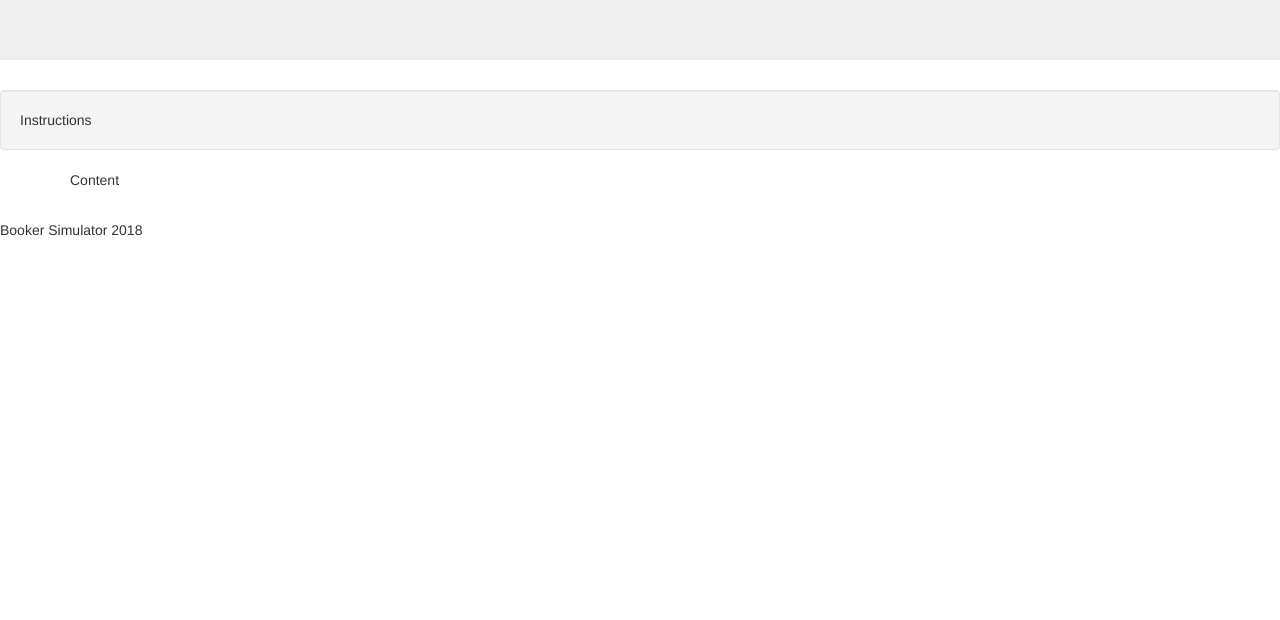
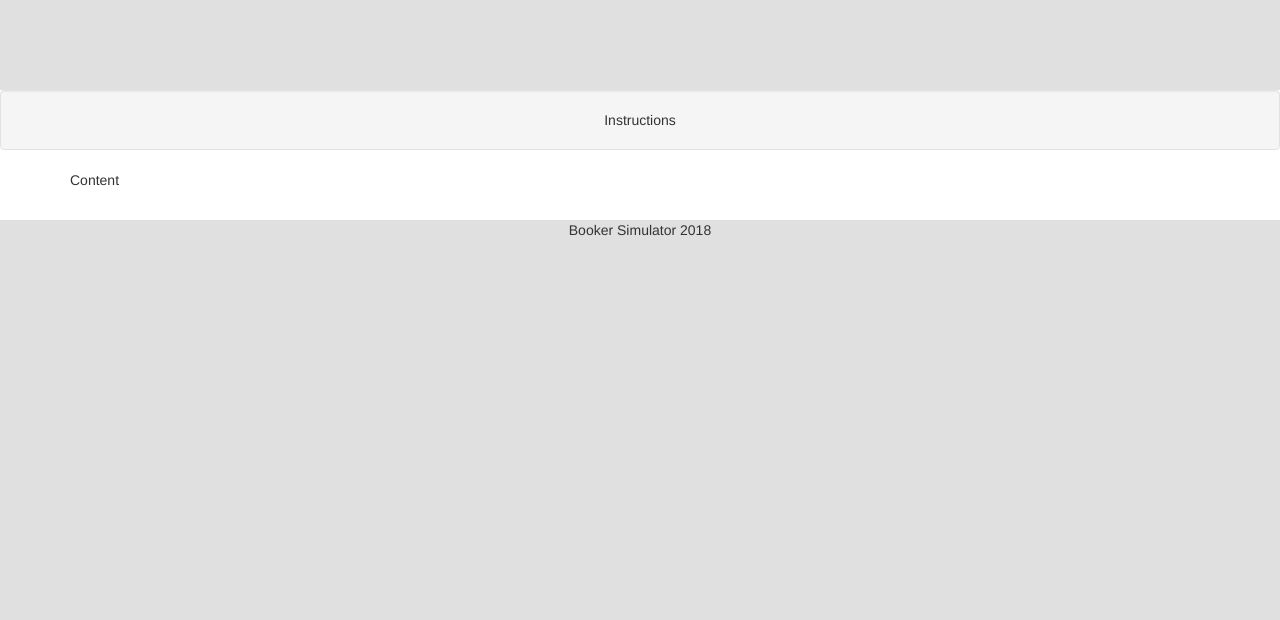
Before and after one commit to BookerSimulator/BookerSimulator, a plain HTML site: page index.html in a window 1280 px wide. Shown: the part 180-800 px from the top of the page. Drawn offline with nearby package versions, Linux system fonts and the light colour scheme.

Commit message:
Added and linked CSS

```diff
--- /dev/null
+++ b/index.css
@@ -0,0 +1,15 @@
+.header-footer{
+	text-align: center;
+}
+
+body, .header-footer{
+	background-color: #E0E0E0;
+}
+
+main{
+	background-color: white;
+}
+
+#instructions{
+	text-align:center;
+}
--- a/index.html
+++ b/index.html
@@ -3,6 +3,7 @@
 <head>
 	<title>Connect Four</title>
 	<link rel="stylesheet" href="https://maxcdn.bootstrapcdn.com/bootstrap/3.3.7/css/bootstrap.min.css">
+	<link rel="stylesheet" href="index.css">
 	<script src="https://ajax.googleapis.com/ajax/libs/jquery/3.3.1/jquery.min.js"></script>
 	<script src="https://maxcdn.bootstrapcdn.com/bootstrap/3.3.7/js/bootstrap.min.js"></script>
 </head>
```
